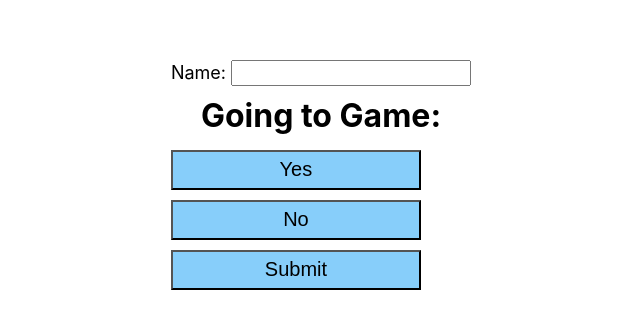
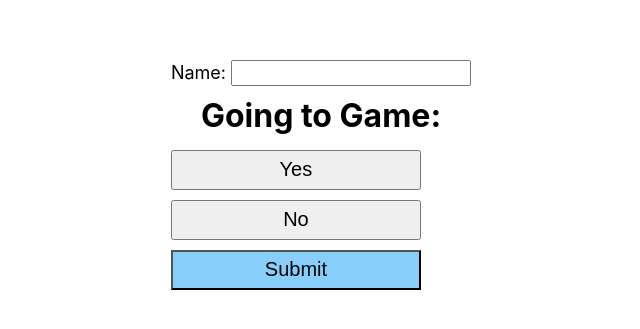
Before and after one commit to thomasgilmore/kickball, a React (Create React App) app: page / in a window 1280 px wide. Shown: the part 223-552 px from the top of the page, without its empty margins (319-959 px from the left). Built offline with nearby package versions, Linux system fonts and the light colour scheme.

Commit message:
added useState to update form

```diff
--- a/src/Components/PlayerInput2.jsx
+++ b/src/Components/PlayerInput2.jsx
@@ -1,19 +1,41 @@
-import React from 'react';
+import React, { useState } from 'react';
 import './playerInput.css';
 
 export default function PlayerInput2() {
+  const [yesButton, setYesButton] = useState('100%');
+  const [noButton, setNoButton] = useState('100%');
+  const [whichButtonSelected, setWhichButtonSelected] = useState('None');
+  const [messageAfterSubmit, setMessageAfterSubmit] = useState('');
+  const [viewMessage, setViewMessage] = useState('No');
+  const [buttonDisabled, setButtonDisabled] = useState(false);
+  // let yesButton = '100%';
+  // let noButton = '100%';
+
   const handleSubmit = (e) => {
     e.preventDefault();
+    if (whichButtonSelected !== 'None') {
+      setViewMessage('Yes');
+      setButtonDisabled(true);
+    }
+    // console.log(whichButtonSelected);
     // console.log(e.target[0].value);
     // console.log(e.target[1].value);
   };
 
   const handleYesClick = (e) => {
     e.preventDefault();
+    setYesButton('100%');
+    setNoButton('50%');
+    setWhichButtonSelected('Yes');
+    setMessageAfterSubmit('Well see you at the game!');
   };
 
   const handleNoClick = (e) => {
     e.preventDefault();
+    setYesButton('50%');
+    setNoButton('100%');
+    setWhichButtonSelected('No');
+    setMessageAfterSubmit("Sorry, we'll miss you at the game");
   };
 
   return (
@@ -26,10 +48,11 @@ export default function PlayerInput2() {
         <h1>
           Going to Game:
         </h1>
-        <input type="button" className="playerSubmitButton" value="Yes" onClick={handleYesClick} />
-        <input type="button" className="playerSubmitButton" value="No" onClick={handleNoClick} />
-        <button type="button" className="playerSubmitButton">Submit</button>
+        <input type="button" className="playerChoiceButtons Yes" disabled={buttonDisabled} style={{ opacity: yesButton }} value="Yes" onClick={handleYesClick} />
+        <input type="button" className="playerChoiceButtons No" disabled={buttonDisabled} style={{ opacity: noButton }} value="No" onClick={handleNoClick} />
+        <button type="button" className="playerSubmitButton" onClick={handleSubmit}>Submit</button>
       </form>
+      {viewMessage === 'Yes' ? <h3>{messageAfterSubmit}</h3> : <div />}
     </div>
   );
 }
```
